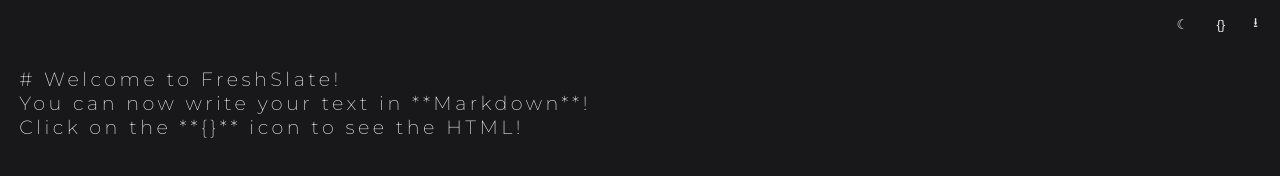
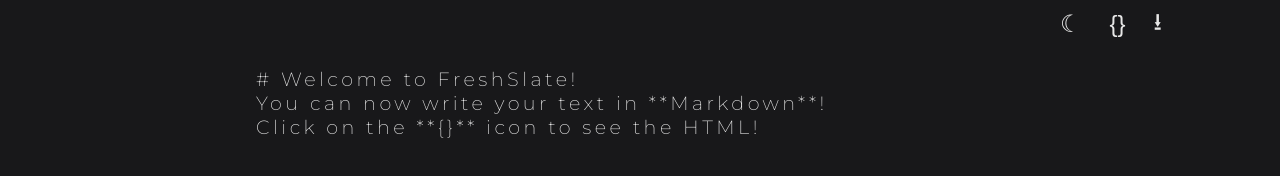
Before and after one commit to VerduciLuca/freshSlate, a website: page index.html in a window 1280 px wide. Drawn offline with nearby package versions, Linux system fonts and the light colour scheme.

Commit message:
desktop quieres

```diff
--- a/style.css
+++ b/style.css
@@ -71,3 +71,35 @@
     justify-content: center;
     align-items: center;
 }
+
+/* --------------------------------------------------QUERIES PER PC------------------------------------------------------ */
+
+@media (min-width: 600px) {
+    body {
+        display: flex;
+        justify-content: center;
+        align-items: center;
+        flex-direction: column;
+
+    }
+
+    .slate {
+        width: 60%;
+    }
+
+    .btn-div{
+        align-self: flex-end;
+        padding-right: 6em;
+    }
+
+    .btn-div button{
+        font-size: 1.5em;
+        transition: all 0.7s;
+    }
+
+    .btn-div button:hover{
+        cursor: pointer;
+        font-size: 1.7em;
+    }
+  }
+  /* ------------------------------------------------------------------------------------------------------------------------ */
```
